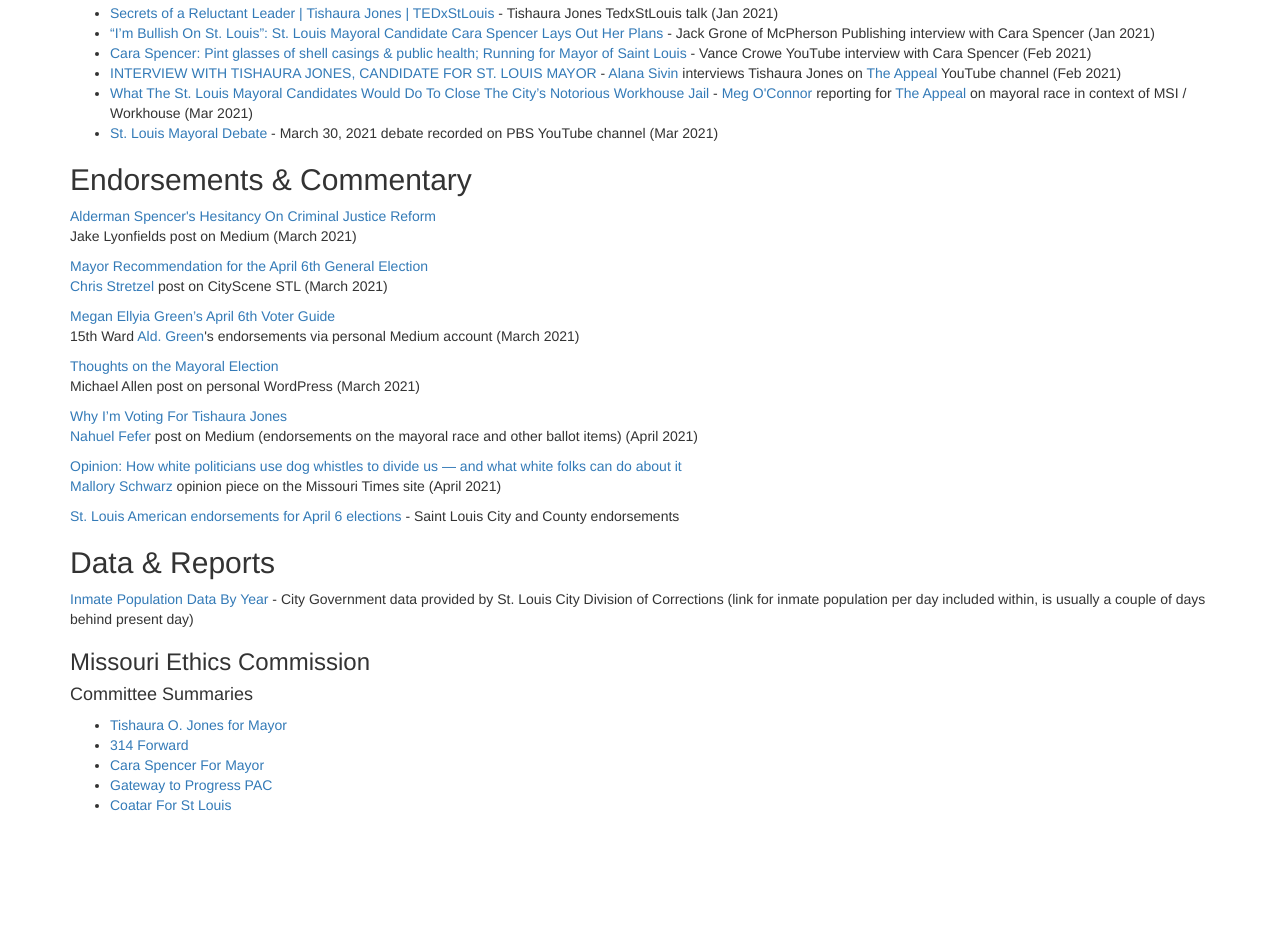
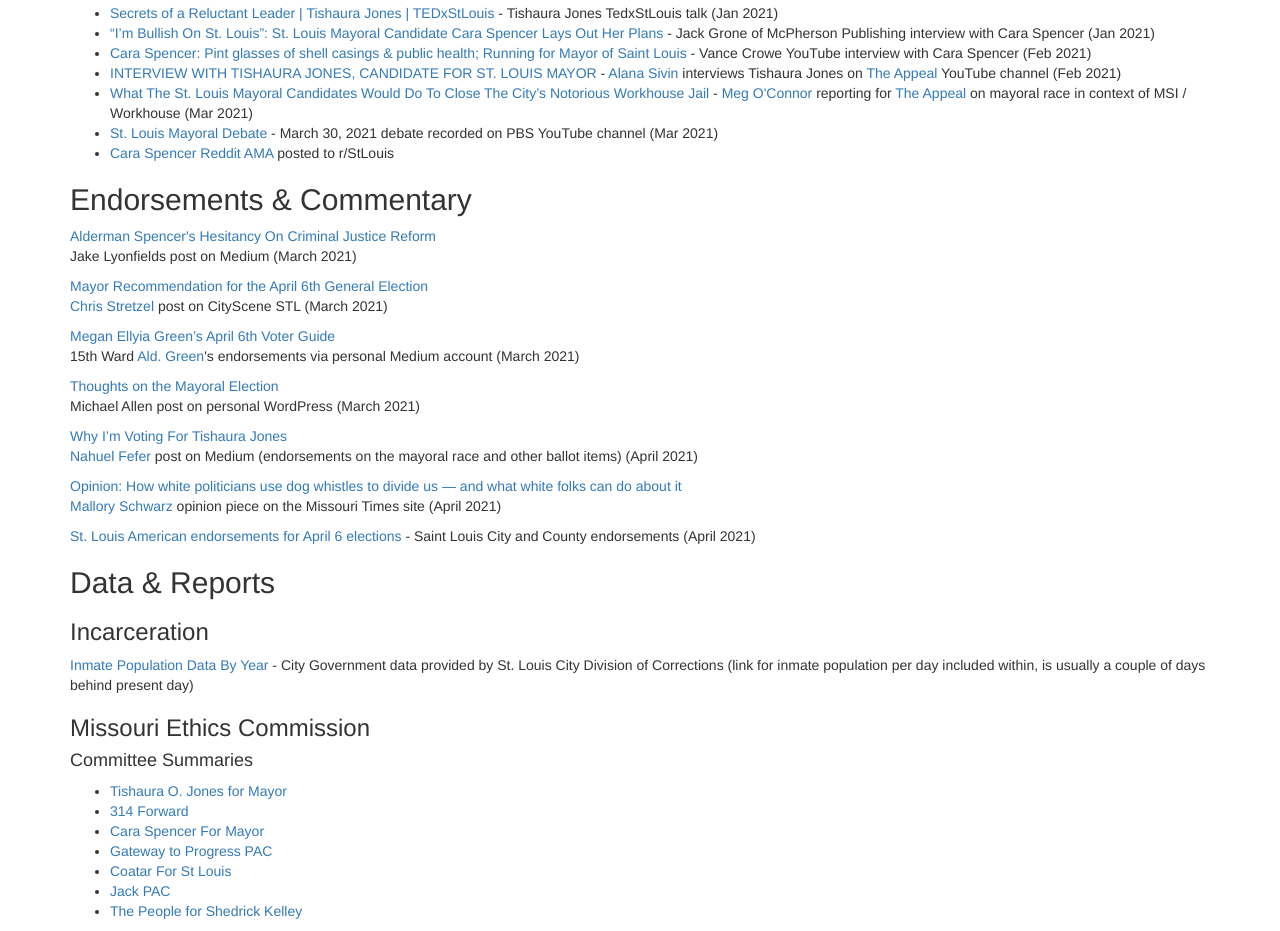
Before and after one commit to bkgunderson/stliterate, a plain HTML site: page index.html in a window 1280 px wide. Shown: the part 805-1736 px from the top of the page. Before the commit the page ends 1630 px from the top, so only its background shows below. Drawn offline with nearby package versions, Linux system fonts and the light colour scheme.

Commit message:
minor update

```diff
--- a/index.html
+++ b/index.html
@@ -100,6 +100,9 @@
       <li>
         <a href="https://youtu.be/As5Djc120Ys">St. Louis Mayoral Debate</a> - March 30, 2021 debate recorded on PBS YouTube channel (Mar 2021)
       </li>
+      <li>
+        <a href="https://www.reddit.com/r/StLouis/comments/mijp3o/hi_again_rstlouis_my_name_is_cara_spencer_and_im/">Cara Spencer Reddit AMA</a> posted to r/StLouis
+      </li>
     </ul>
     </p>
     <h2>Endorsements & Commentary</h2>
@@ -130,9 +133,10 @@
       <a href="https://prochoicemissouri.org/mallory-schwarz/">Mallory Schwarz</a> opinion piece on the Missouri Times site (April 2021)
     </p>
     <p>
-      <a href="http://www.stlamerican.com/news/editorials/st-louis-american-endorsements-for-april-6-elections/article_f3c4c5e4-92ea-11eb-8563-df02b288fbb5.html">St. Louis American endorsements for April 6 elections</a> - Saint Louis City and County endorsements
+      <a href="http://www.stlamerican.com/news/editorials/st-louis-american-endorsements-for-april-6-elections/article_f3c4c5e4-92ea-11eb-8563-df02b288fbb5.html">St. Louis American endorsements for April 6 elections</a> - Saint Louis City and County endorsements (April 2021)
     </p>
     <h2>Data & Reports</h2>
+    <h3>Incarceration</h3>
     <p>
       <a href="https://www.stlouis-mo.gov/data/dashboards/inmates/">Inmate Population Data By Year</a> - City Government data provided by St. Louis City Division of Corrections (link for inmate population per day included within, is usually a couple of days behind present day)
     </p>
@@ -145,6 +149,8 @@
         <li><a href="https://mec.mo.gov/MEC/Campaign_Finance/CommInfo.aspx?MECID=C201099">Cara Spencer For Mayor</a></li>
         <li><a href="https://mec.mo.gov/MEC/Campaign_Finance/CommInfo.aspx?MECID=C211552">Gateway to Progress PAC</a></li>
         <li><a href="https://mec.mo.gov/MEC/Campaign_Finance/CommInfo.aspx?MECID=C141580">Coatar For St Louis</a></li>
+        <li><a href="https://mec.mo.gov/MEC/Campaign_Finance/CommInfo.aspx?MECID=C190976">Jack PAC</a></li>
+        <li><a href="https://mec.mo.gov/MEC/Campaign_Finance/CommInfo.aspx?MECID=C201511">The People for Shedrick Kelley</a></li>
     </ul>
     </p>
   </div>
```
